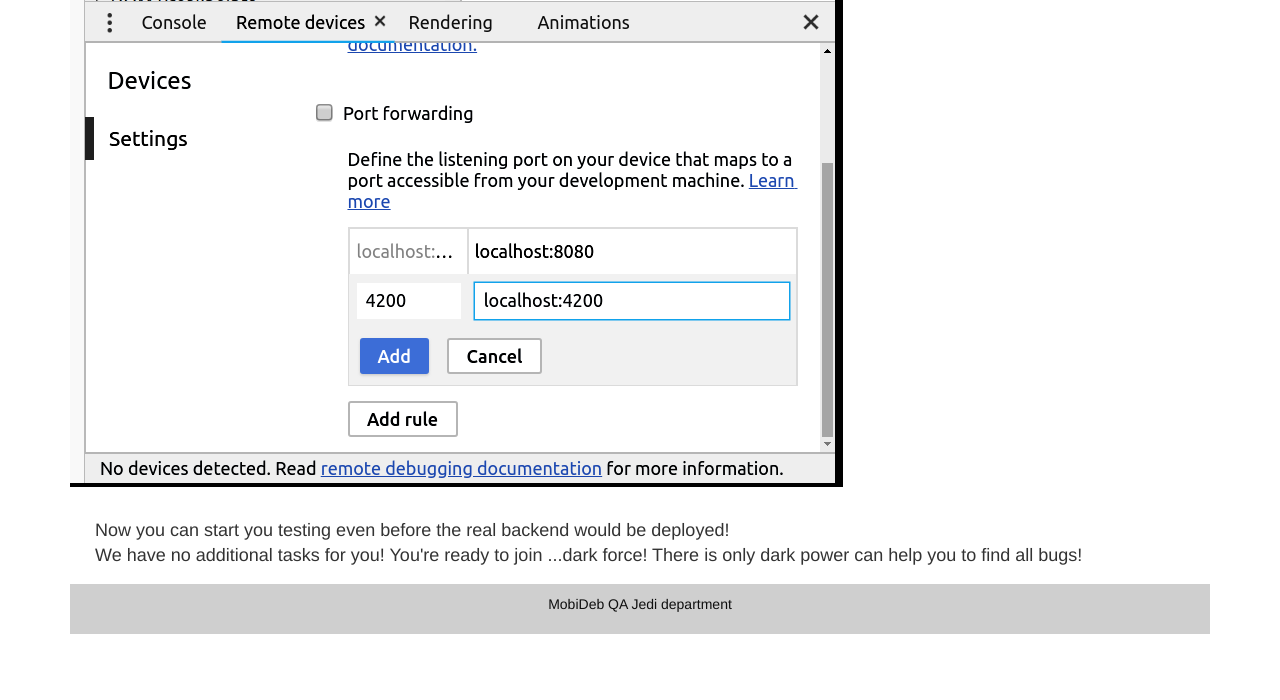
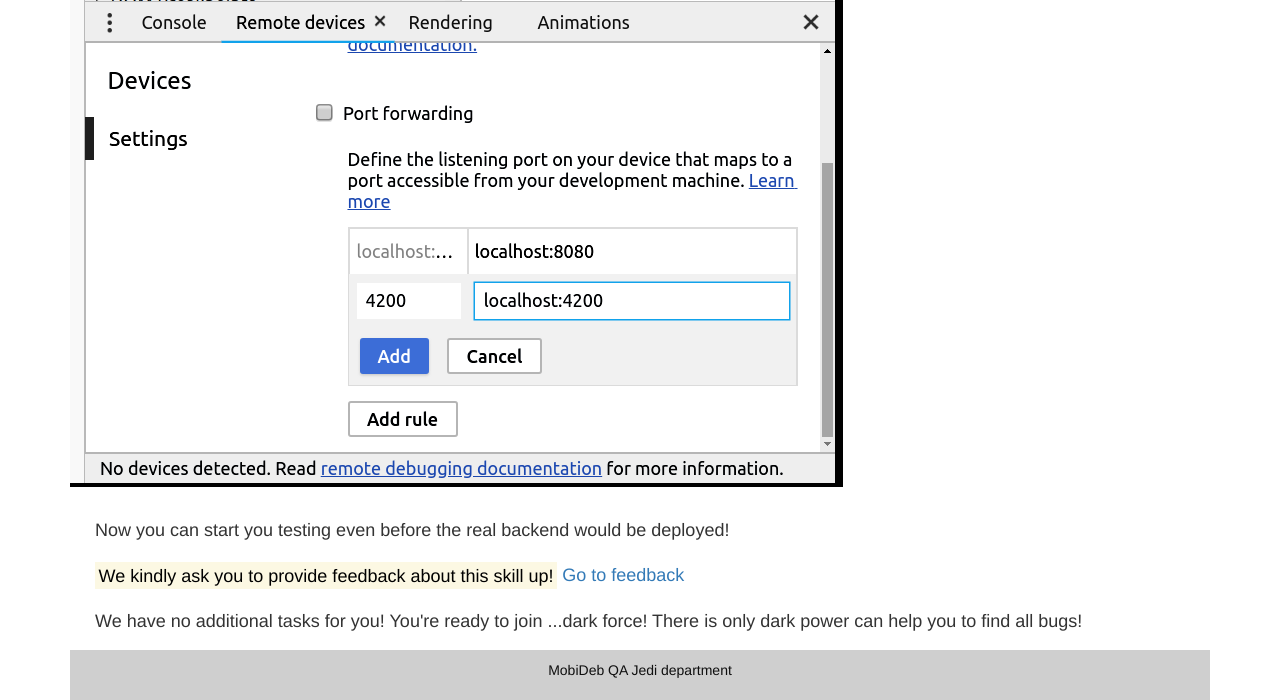
Before and after one commit to Vickgrego/flask_backend, a Flask app: page /step_advance in a window 1280 px wide. Shown: the part 1037-1737 px from the top of the page. Before the commit the page ends 1671 px from the top, so only its background shows below. Run offline with Flask 2, Linux system fonts and the light colour scheme; some libraries are stand-ins or nearby versions.

Commit message:
Added feedback link

```diff
--- a/templates/step_advance.html
+++ b/templates/step_advance.html
@@ -46,6 +46,12 @@
         <img class="img-responsive mx-auto image-thumbnail" src="{{ url_for('static', filename='pict/add_port.png' ) }}">
     <p class="instruction">
         <br/>Now you can start you testing even before the real backend would be deployed!<br/>
+    </p>
+    <p class="instruction">
+        <mark>We kindly ask you to provide feedback about this skill up!</mark>
+        <a href="https://goo.gl/forms/jYC8fL6gwpHM28aj2">Go to feedback</a>
+    </p>
+    <p class="instruction">
         We have no additional tasks for you! You're ready to join ...dark force!
         There is only dark power can help you to find all bugs!
     </p>
```
